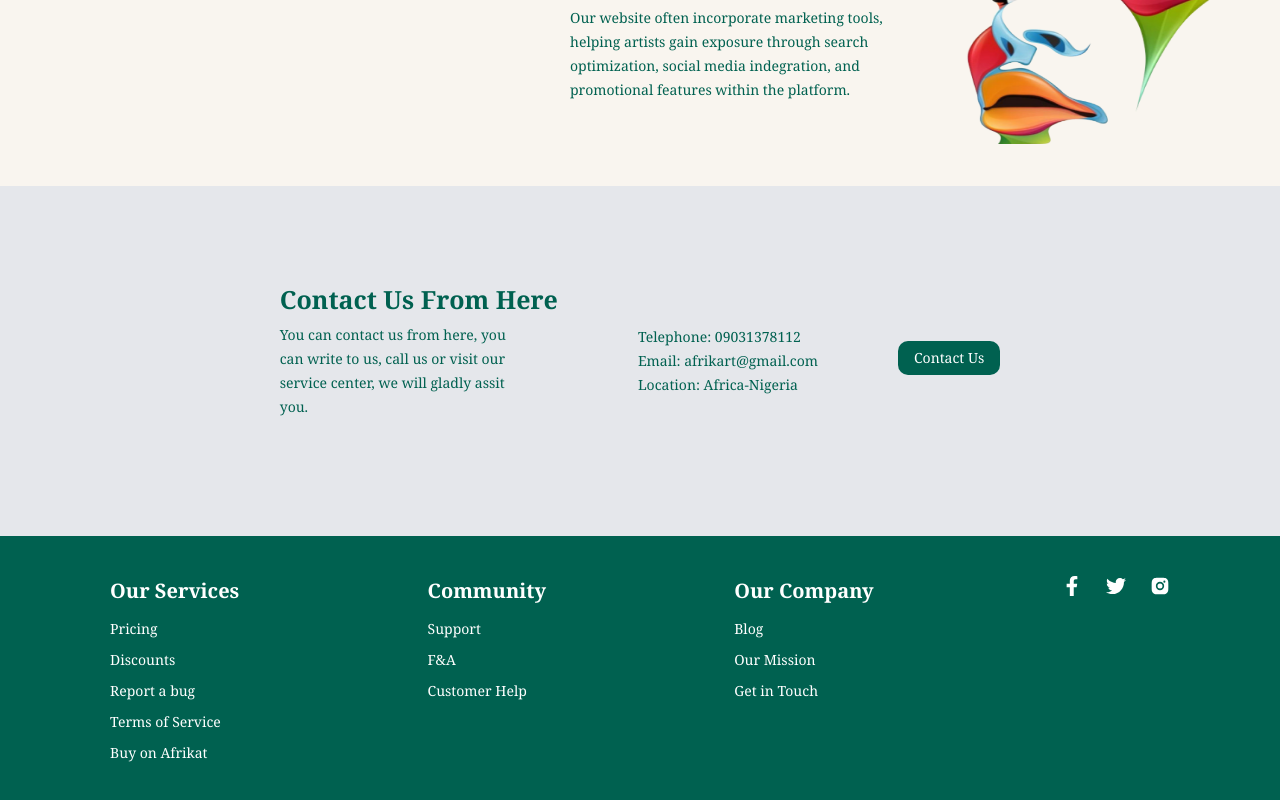
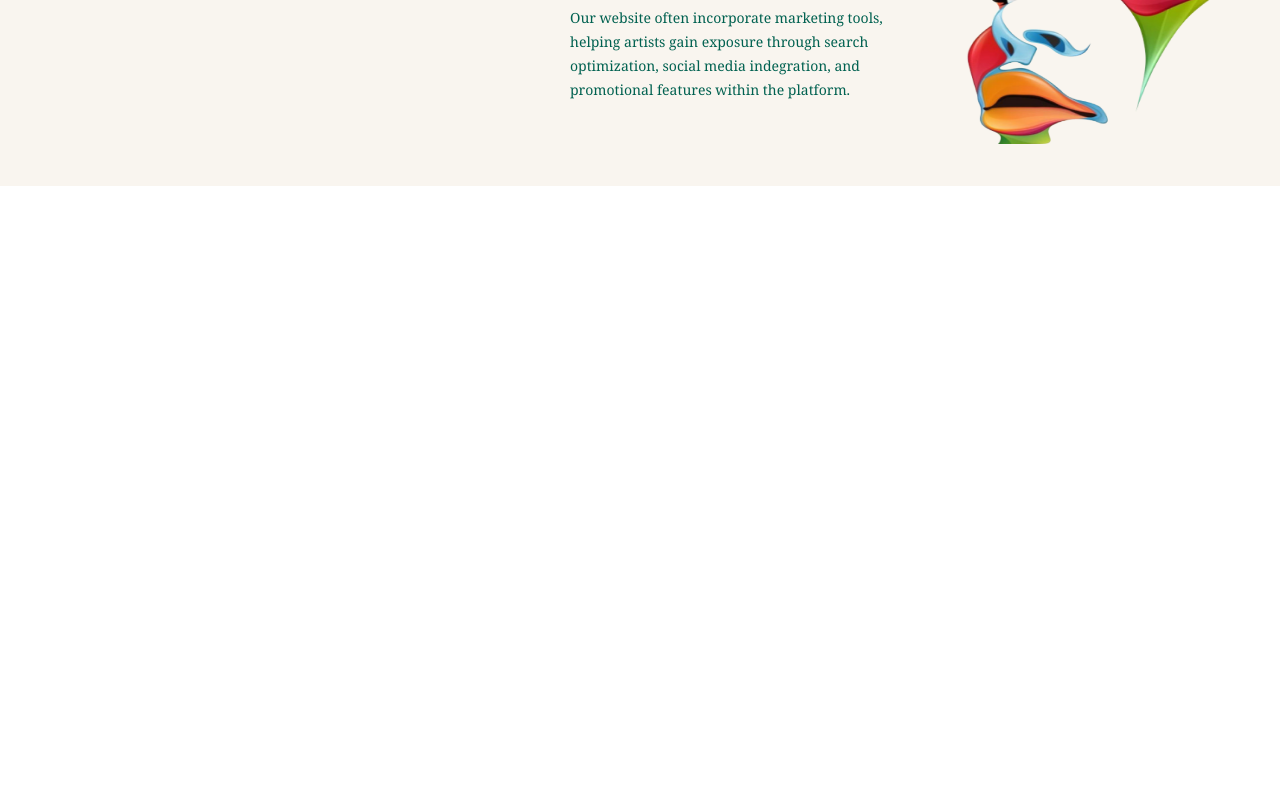
Before and after one commit to Adeyeye93/Africart, a React (Create React App) app in the folder front-end/: page / in a window 1280 px wide. Shown: the part 2214-3014 px from the top of the page. After the commit the page ends 2400 px from the top, so only its background shows below. Built offline with nearby package versions, Linux system fonts and the light colour scheme.

Commit message:
Inital Commit

```diff
--- a/front-end/src/pages/LandingPage.jsx
+++ b/front-end/src/pages/LandingPage.jsx
@@ -91,7 +91,7 @@ const LandingPage = () => {
                 Sign in
               </Link>
               <Link
-                to=""
+                to="/sign-up"
                 className="bg-primaryColor px-[10px] py-[5px] border rounded text-white hover:bg-white hover:border hover:text-primaryColor"
               >
                 Sign up
@@ -274,72 +274,8 @@ const LandingPage = () => {
             </div>
           </div>
         </div>
-        <div className="bg-gray-200 px-[26px] py-[35px] sm:h-[350px] text-primaryColor text-center sm:text-left sm:flex justify-center items-center sm:gap-x-[5rem] leading-6">
-          <div className="mb-[1rem]">
-            <h3 className="text-[20px] sm:text-[25px] font-[600] mb-[.75rem]">
-              Contact Us From Here
-            </h3>
-            <p className="text-[14px] w-[230px] mx-auto sm:mx-0">
-              You can contact us from here, you can write to us, call us or
-              visit our service center, we will gladly assit you.
-            </p>
-          </div>
-          <div className="sm:flex sm:flex-col lg:flex-row lg:gap-x-[5rem] justify-between items-center text-[14px]">
-            <p>
-              <p>Telephone: 09031378112</p>
-              <p>Email: afrikart@gmail.com</p>
-              <p>Location: Africa-Nigeria</p>
-            </p>
-            <div className="sm:mt-[1rem] sm:self-start bg-primaryColor text-white w-max mx-auto sm:mx-0 mt-[1rem] py-[5px] rounded-[10px]">
-              <button className="px-[1rem]">Contact Us</button>
-            </div>
-          </div>
-        </div>
+        <div className="bg-primaryColor">
 
-        <div className="bg-primaryColor text-white p-[40px] sm:h-[400px]">
-          <div className="flex flex-wrap sm:justify-around sm:flex-row gap-y-[1rem] gap-x-[3rem]">
-            <div>
-              <h3 className="text-[20px] font-[600] mb-[.75rem]">
-                Our Services
-              </h3>
-              <ul className="text-[14px] flex flex-col gap-y-[10px]">
-                <li>Pricing</li>
-                <li>Discounts</li>
-                <li>Report a bug</li>
-                <li>Terms of Service</li>
-                <li>Buy on Afrikat</li>
-              </ul>
-            </div>
-            <div>
-              <h3 className="text-[20px] font-[600] mb-[.75rem]">Community</h3>
-              <ul className="text-[14px] flex flex-col gap-y-[10px]">
-                <li>Support</li>
-                <li>F&A</li>
-                <li>Customer Help</li>
-              </ul>
-            </div>
-            <div>
-              <h3 className="text-[20px] font-[600] mb-[.75rem]">
-                Our Company
-              </h3>
-              <ul className="text-[14px] flex flex-col gap-y-[10px]">
-                <li>Blog</li>
-                <li>Our Mission</li>
-                <li>Get in Touch</li>
-              </ul>
-            </div>
-            <div className="flex gap-x-[1.5rem]">
-              <Link>
-                <FaFacebookF className="size-[20px]" />
-              </Link>
-              <Link>
-                <FaTwitter className="size-[20px]" />
-              </Link>
-              <Link>
-                <RiInstagramFill className="size-[20px]" />
-              </Link>
-            </div>
-          </div>
         </div>
       </main>
     </div>
--- /dev/null
+++ b/front-end/src/pages/SignUpPage.jsx
@@ -0,0 +1,9 @@
+function SignUpPage() {
+  return (
+    <div>
+      <h1>Sign Up Page here</h1>
+    </div>
+  );
+}
+
+export default SignUpPage;
--- a/front-end/src/router/Router.jsx
+++ b/front-end/src/router/Router.jsx
@@ -1,11 +1,13 @@
 import { BrowserRouter, Routes, Route } from "react-router-dom";
 import LandingPage from "../pages/LandingPage";
+import SignUpPage from "../pages/SignUpPage";
 
 function Router() {
   return (
     <BrowserRouter>
       <Routes>
         <Route path="/" element={<LandingPage />} />
+        <Route path="/sign-up" element={<SignUpPage />} />
         {/* <Route path="/home" element={} /> */}
       </Routes>
     </BrowserRouter>
```
